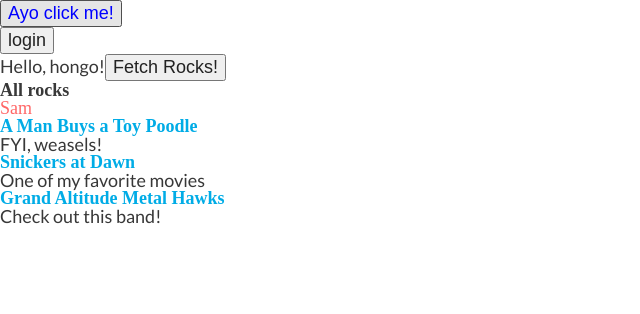
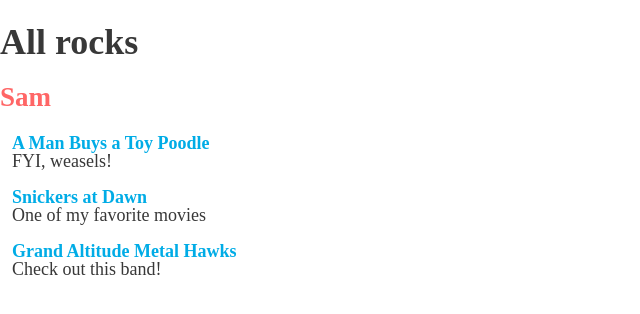
Before and after one commit to Samtfm/nice-rocks-web, a React app: page / in a window 1280 px wide. Shown: the whole page, without its empty margins (0-640 px from the left). Built offline with nearby package versions, Linux system fonts and the light colour scheme; a web font is replaced by a local one.

Commit message:
cleanup and move Browse component into components/

```diff
--- a/public/index.html
+++ b/public/index.html
@@ -1,12 +1,10 @@
 <!DOCTYPE html>
 <html>
   <head>
-    <link href="https://fonts.googleapis.com/css?family=Lato&display=swap" rel="stylesheet">
     <link href="https://fonts.googleapis.com/css?family=Lato|Quattrocento&display=swap" rel="stylesheet">
     <title>Nice Rocks</title>
     <link rel="stylesheet" href="./reset.css">
     <script src="./bundle.js"></script>
-    <link rel="stylesheet" href="./jankyMainStyles.css">
   </head>
   <body>
     <div id="root"></div>
--- a/public/jankyMainStyles.css
+++ /dev/null
@@ -1,30 +0,0 @@
-body {
-  font-family: 'Lato', sans-serif;
-  color: #383838;
-  font-size: large;
-}
-
-.title {
-  font-family: 'Quattrocento', serif;
-  font-weight: bold;
-  color: #00ace6
-}
-
-ul {
-  list-style: none;
-
-}
-
-.friend {
-  font-family: 'Quattrocento', serif;
-  color: #ff6666
-}
-
-.pagetitle {
-  font-family: 'Quattrocento', serif;
-  font-weight: bolder;
-}
-
-a {
-  text-decoration: none;
-}
--- a/src/Browse.js
+++ /dev/null
@@ -1,24 +0,0 @@
-import React from 'react';
-// import styles from './styles.scss'
-class Browse extends React.Component {
-
-  render() {
-    const { friendRocks } = this.props;
-    return (
-      <div>
-        <h1 className={"pagetitle"}>All rocks</h1><p></p>
-        <h2 className={"friend"}>{friendRocks.sender.name}</h2><p></p>
-        <ul>
-          {friendRocks.rocks.map((rock,index) => (
-            <li>
-              <a href={rock.url} className={"a"}><p className={"title"}>{rock.title}</p></a>
-              <p>{rock.description}</p>
-            </li>
-          ))}
-        </ul>
-      </div>
-    );
-  }
-}
-
-export default Browse;
--- /dev/null
+++ b/src/basicStyles.scss
@@ -0,0 +1,24 @@
+body {
+  font-family: 'Quattrocento', serif;
+  // font-family: 'Lato', sans-serif;
+  color: #383838;
+  font-size: large;
+}
+
+a {
+  text-decoration: none;
+}
+
+h1 {
+  font-size: 2em;
+  margin-top: 0.67em;
+  margin-bottom: 0.67em;
+  font-weight: bold;
+}
+
+h2 {
+  font-size: 1.5em;
+  margin-top: 0.83em;
+  margin-bottom: 0.83em;
+  font-weight: bold;
+}
--- /dev/null
+++ b/src/components/Browse.js
@@ -0,0 +1,27 @@
+import React from 'react';
+import styles from './Browse.scss';
+class Browse extends React.Component {
+
+  render() {
+    console.log(styles);
+    const { friendRocks } = this.props;
+    return (
+      <div>
+        <h1 className={styles["page-title"]}>All rocks</h1><p></p>
+        <h2 className={styles["friend"]}>{friendRocks.sender.name}</h2><p></p>
+        <ul>
+          {friendRocks.rocks.map((rock,index) => (
+            <li className={styles["rock-item"]}>
+              <a href={rock.url}>
+                <p className={styles["title"]}>{rock.title}</p>
+              </a>
+              <p>{rock.description}</p>
+            </li>
+          ))}
+        </ul>
+      </div>
+    );
+  }
+}
+
+export default Browse;
--- /dev/null
+++ b/src/components/Browse.scss
@@ -0,0 +1,17 @@
+.rock-item {
+  margin-bottom: 18px;
+  margin-left: 12px;
+}
+
+.title {
+  font-weight: bold;
+  color: #00ace6
+}
+
+.friend {
+  color: #ff6666
+}
+
+.page-title {
+  font-weight: bolder;
+}
--- a/src/components/FilterButtons.js
+++ b/src/components/FilterButtons.js
@@ -4,10 +4,8 @@
 class FilterButtons extends React.Component {
 
   render() {
-    console.log(styles)
     return (
       <div>
-        <button className={styles['cool-button']}>Ayo click me!</button>
       </div>
     );
   }
--- a/src/index.js
+++ b/src/index.js
@@ -1,18 +1,19 @@
 import React from 'react';
 import ReactDOM from 'react-dom';
-// import './styles.scss';
+import './basicStyles.scss';
 import RockList from './RockList';
-import Browse from './Browse';
+import Browse from './components/Browse';
 import Auth from './Auth';
 import { friendRocks } from './demoData';
 import FilterButtons from './components/FilterButtons';
+
+// add this button to the page to enable login:
+//    <button onClick={() => location.assign('/login')}>login</button>
 
 const Index = () => {
   return (
     <div>
       <FilterButtons />
-      <button onClick={() => location.assign('/login')}>login</button>
-      <RockList />
       <Browse friendRocks={friendRocks} />
     </div>
   );
```
Also changed, not shown: server.js (+10 -5 lines).
